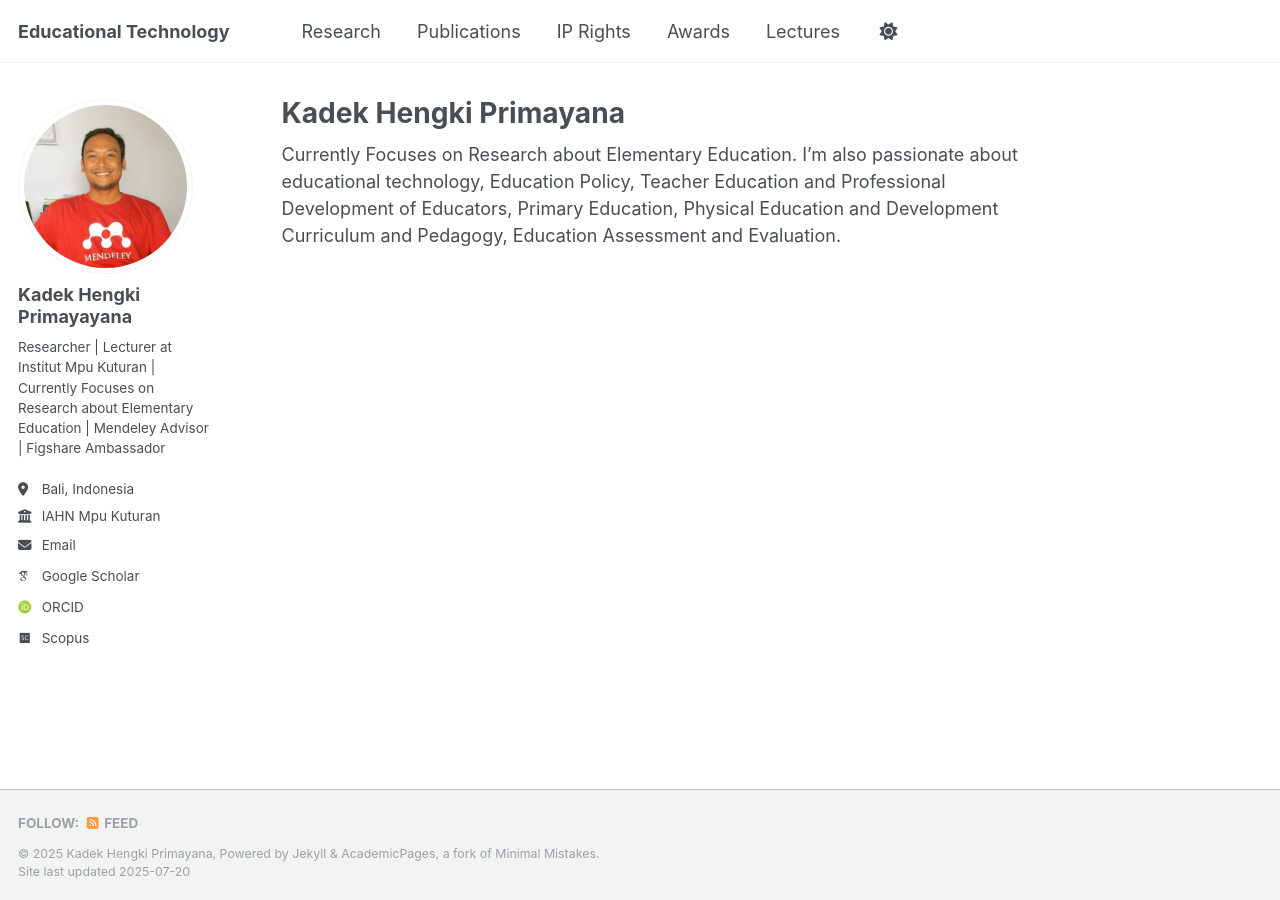
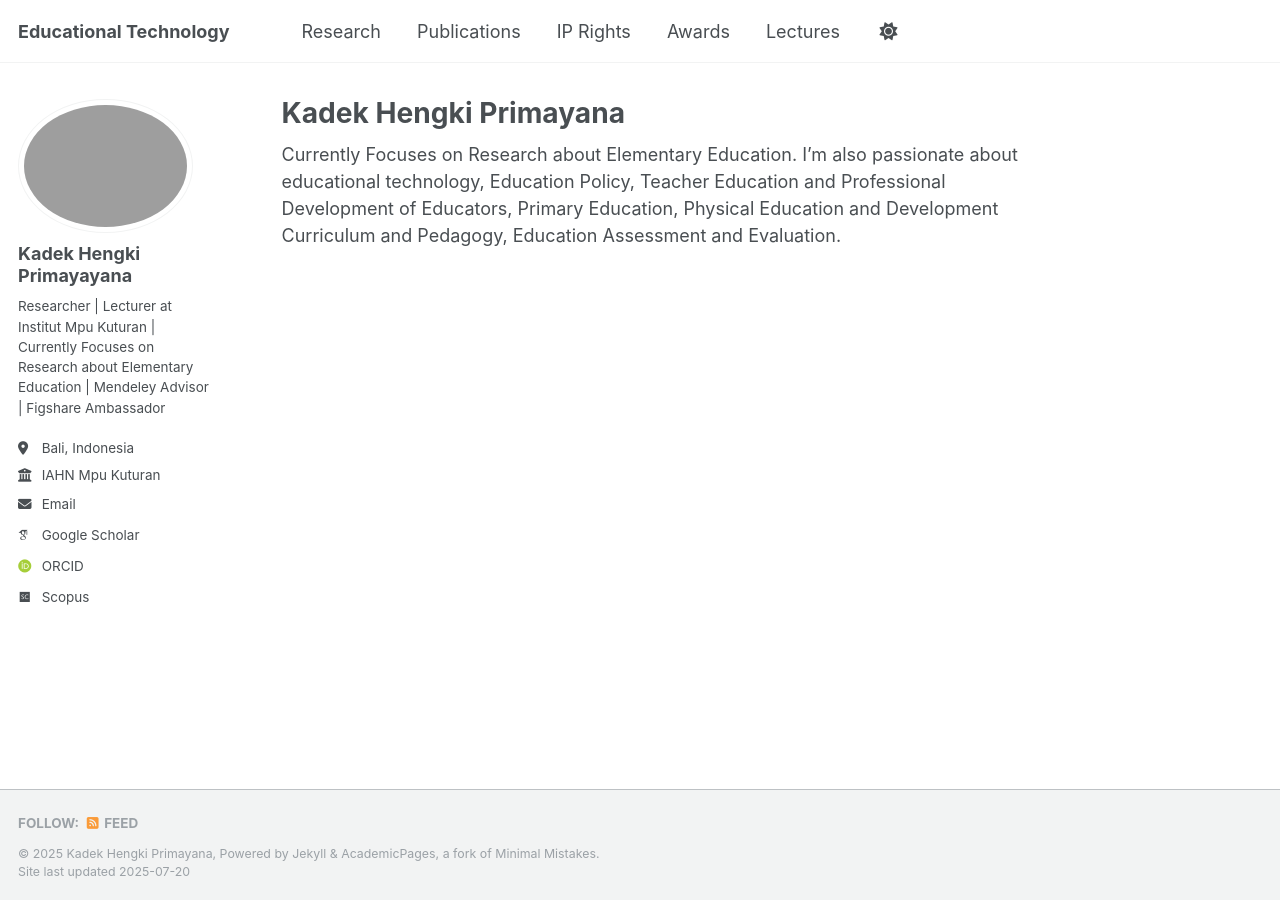
Before and after one commit to hengkiprimayana/hengkiprimayana.github.io, a Jekyll site: the page built from _pages/about.md, in a window 1280 px wide. Built offline with Jekyll 4.4.1, drawn with Linux system fonts in a browser that asks for light colours; some web fonts are replaced; a script that is not in the unit is left out.

Commit message:
Update _config.yml

```diff
--- a/_config.yml
+++ b/_config.yml
@@ -22,7 +22,7 @@ repository               : "hengkiprimayana/hengkiprimayana.github.io"
 #               Additional customization can be done by editing /_includes/author-profile.html
 author:
   # Biographic information
-  avatar           : "hengkipict.png"
+  avatar           : #"hengkipict.png"
   name             : "Kadek Hengki Primayayana"
   pronouns         : # example: "she/her"
   bio              : "Researcher | Lecturer at Institut Mpu Kuturan | Currently Focuses on Research about Elementary Education | Mendeley Advisor | Figshare Ambassador"
```
